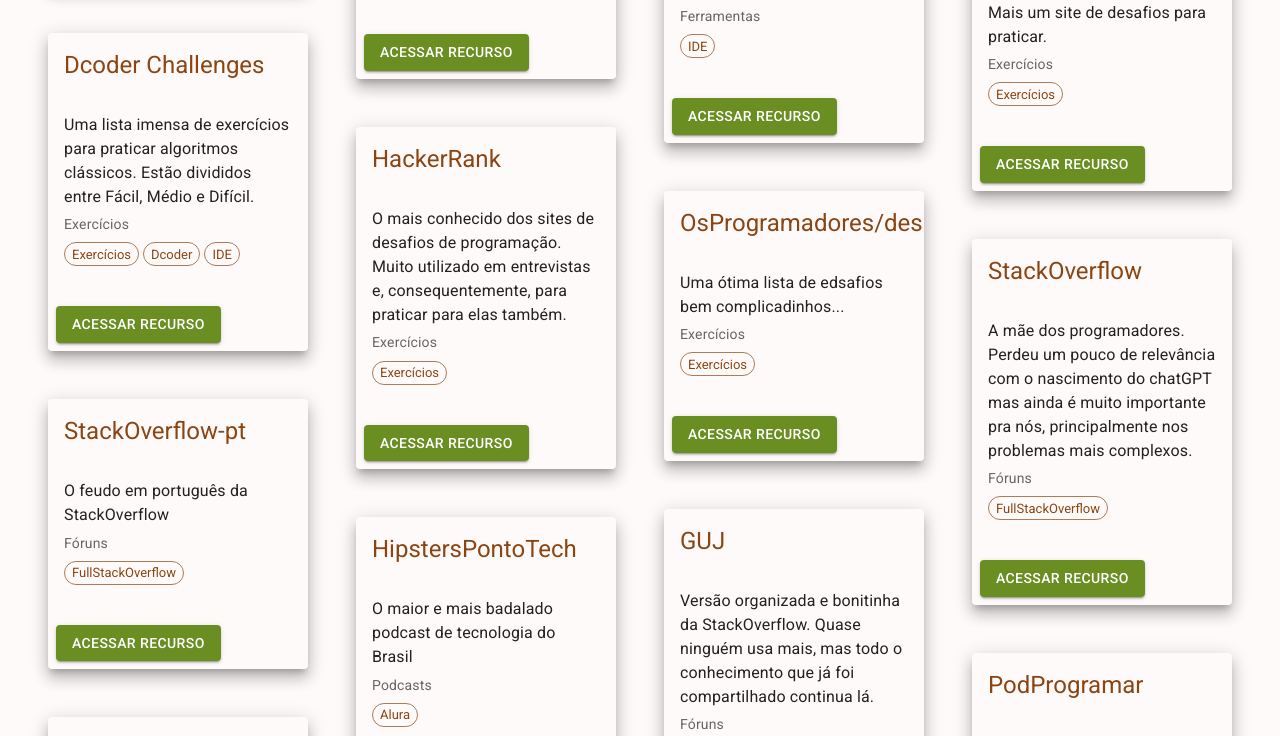
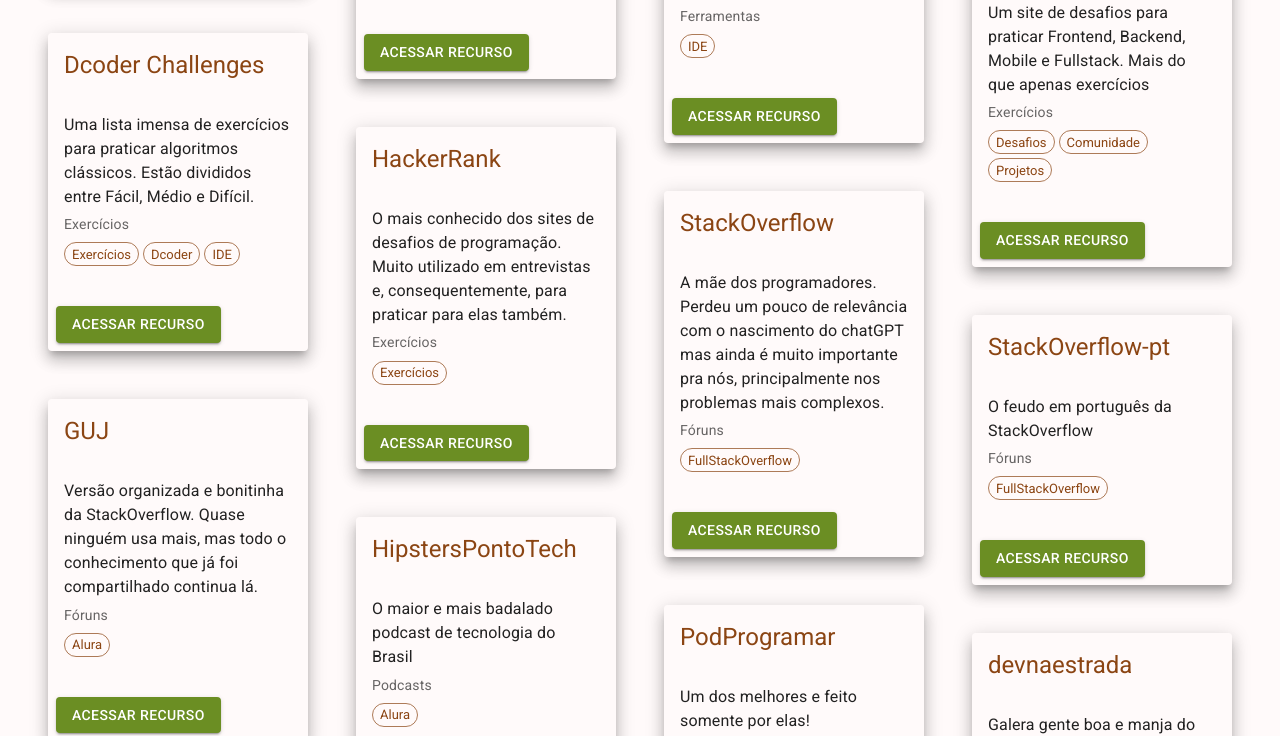
Before and after one commit to rafaellindemann/testes-aleatorios, a React (Vite) app: page / in a window 1280 px wide. Shown: the part 8463-9199 px from the top of the page. Built offline with nearby package versions, Linux system fonts and the light colour scheme.

Commit message:
add devChallenges

```diff
--- a/src/contexts/GlobalContext.jsx
+++ b/src/contexts/GlobalContext.jsx
@@ -88,10 +88,10 @@
       { id: 75, nome: 'Dcoder', imagem: '', tipo: 'normal', categoria: 'Ferramentas', descricao: 'IDE online muito legalzinha. Tem até desafios e exercícios. Tem app pra programar no celular, sincronizado com a conta da web.', link: 'https://code.dcoder.tech/', tags: ['IDE'] },
       { id: 76, nome: 'CODEPEN', imagem: '', tipo: 'normal', categoria: 'Ferramentas', descricao: 'The best place to build, test, and discover front-end code. CodePen is a social development environment for front-end designers and developers. Build and deploy a website, show off your work, build test cases to learn and debug, and find inspiration.', link: 'https://codepen.io/', tags: ['IDE'] },
       { id: 77, nome: 'beecrowd', imagem: '', tipo: 'normal', categoria: 'Exercícios', descricao: 'Milhares de exercícios para praticar programação', link: 'https://www.beecrowd.com.br/', tags: ['Exercícios'] },
-      { id: 78, nome: 'DevChallenge', imagem: '', tipo: 'normal', categoria: 'Exercícios', descricao: 'Mais um site de desafios para praticar.', link: 'https://www.devchallenge.com.br/', tags: ['Exercícios'] },
+      { id: 78, nome: 'DevChallenge', imagem: '', tipo: 'normal', categoria: 'Exercícios', descricao: 'Um site de desafios para praticar Frontend, Backend, Mobile e Fullstack. Mais do que apenas exercícios', link: 'https://devchallenge-v2.vercel.app/', tags: ['Desafios', 'Comunidade', 'Projetos', ] },
       { id: 79, nome: 'Dcoder Challenges', imagem: '', tipo: 'normal', categoria: 'Exercícios', descricao: 'Uma lista imensa de exercícios para praticar algoritmos clássicos. Estão divididos entre Fácil, Médio e Difícil.', link: 'https://code.dcoder.tech/challenges', tags: ['Exercícios', 'Dcoder', 'IDE'] },
       { id: 80, nome: 'HackerRank', imagem: '', tipo: 'normal', categoria: 'Exercícios', descricao: 'O mais conhecido dos sites de desafios de programação. Muito utilizado em entrevistas e, consequentemente, para praticar para elas também.', link: 'https://www.hackerrank.com/', tags: ['Exercícios'] },
-      { id: 81, nome: 'OsProgramadores/desafios', imagem: '', tipo: 'normal', categoria: 'Exercícios', descricao: 'Uma ótima lista de edsafios bem complicadinhos...', link: 'https://osprogramadores.com/desafios/', tags: ['Exercícios'] },
+      // { id: 81, nome: 'OsProgramadores/desafios', imagem: '', tipo: 'normal', categoria: 'Exercícios', descricao: 'Uma ótima lista de desafios bem complicadinhos...', link: 'https://osprogramadores.com/desafios/', tags: ['Exercícios'] },
       { id: 83, nome: 'StackOverflow', imagem: '', tipo: 'normal', categoria: 'Fóruns', descricao: 'A mãe dos programadores. Perdeu um pouco de relevância com o nascimento do chatGPT mas ainda é muito importante pra nós, principalmente nos problemas mais complexos.', link: 'https://stackoverflow.com/questions', tags: ['FullStackOverflow'] },
       { id: 84, nome: 'StackOverflow-pt', imagem: '', tipo: 'normal', categoria: 'Fóruns', descricao: 'O feudo em português da StackOverflow', link: 'https://pt.stackoverflow.com/', tags: ['FullStackOverflow'] },
       { id: 85, nome: 'GUJ', imagem: '', tipo: 'normal', categoria: 'Fóruns', descricao: 'Versão organizada e bonitinha da StackOverflow. Quase ninguém usa mais, mas todo o conhecimento que já foi compartilhado continua lá.', link: 'https://www.guj.com.br/', tags: ['Alura'] },
@@ -165,6 +165,8 @@
       { id: 161, nome: 'Vagas de trampo', imagem: 'https://media3.giphy.com/media/v1.Y2lkPTc5MGI3NjExbGl1Zmt2bDh4azFvMWlkbDVvYmpoaWViMmdheHYwcHoyZ21vOHJzbiZlcD12MV9pbnRlcm5hbF9naWZfYnlfaWQmY3Q9Zw/69EjftQol6uErqVZc7/giphy.gif', tipo: 'normal', categoria: 'Vagas', descricao: 'Listinha de vagas de trampo que eu encontro por aí. Tem também muita coisa sobre onde encontrar vagas, freelas, experiência, conselhos e mais vagas', link: 'https://rafaellindemann.notion.site/Vagas-ec299aa10e3d4ee497f9386a0f060f6a?pvs=4', tags: ['Vagas', 'Trampo', 'Discord', 'LinkedIn', 'Carreira', 'Freelas', 'Experiência'] },
       { id: 162, nome: 'Eventos Tech em Floripa', imagem: '', tipo: 'normal', categoria: 'Eventos', descricao: 'Calendário de eventos tech, de inovação e empreendedorismo que acontecem na Ilha do Silício', link: 'https://tech.floripa.br/', tags: ['Eventos', 'Tech', 'Inovação', 'Empreendedorismo', 'Networking'] },
       { id: 163, nome: 'Undraw', imagem: '', tipo: 'normal', categoria: 'Imagens', descricao: 'Estilo o StorySet com imagens svg customizáveis, mas também tem uns ícones tipo handmade e outras ferramentinhas...', link: 'https://undraw.co/illustrations', tags: ['Ferramentas', 'Desenhos', 'Ícones', 'SVG'] },
+      { id: 164, nome: 'devChallenges', imagem: 'https://i.gifer.com/EQv3.gif', tipo: 'normal', categoria: 'Exercícios', descricao: 'Uma coleção de projetos propostos com descrição completa, requisitos, user stories, detalhes técnicos... Toda a descrição do que tu tem que fazer como se tivesse um cliente de verdade e quase um arquiteto de software projetando pra tu programar!', link: 'https://devchallenges.io/projects/front-end', tags: ['Desafios', 'Projetos', 'FullStack', 'Frontend', 'HTML', 'CSS', 'Javascript'] },
+
 
       // EVENTOS
       { id: 1145, nome: 'Desafio DevOps & Cloud | 3ª edição #05 - 18 a 23 de março/2025', imagem: '', tipo: 'destaque', categoria: 'Eventos', descricao: 'Imersão de DevOps, com WSL, Docker, CI/CD e muito mais...', link: 'https://rafaellindemann.notion.site/Desafio-DevOps-Cloud-3-edi-o-05-1b4d393ff68e80ad94a3d99a883d2c23?pvs=4', tags: ['Eventos', 'DevOps', 'Docker', 'Portfólio'] },
```
